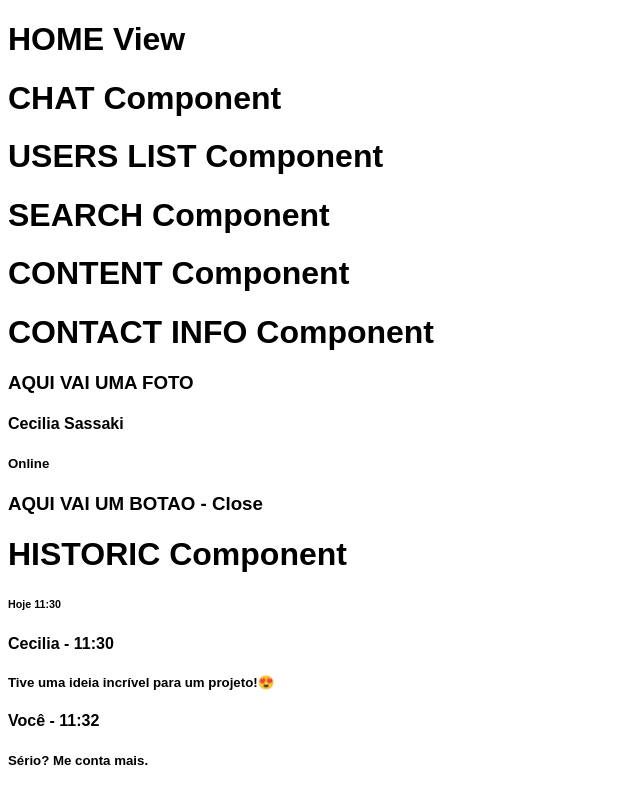
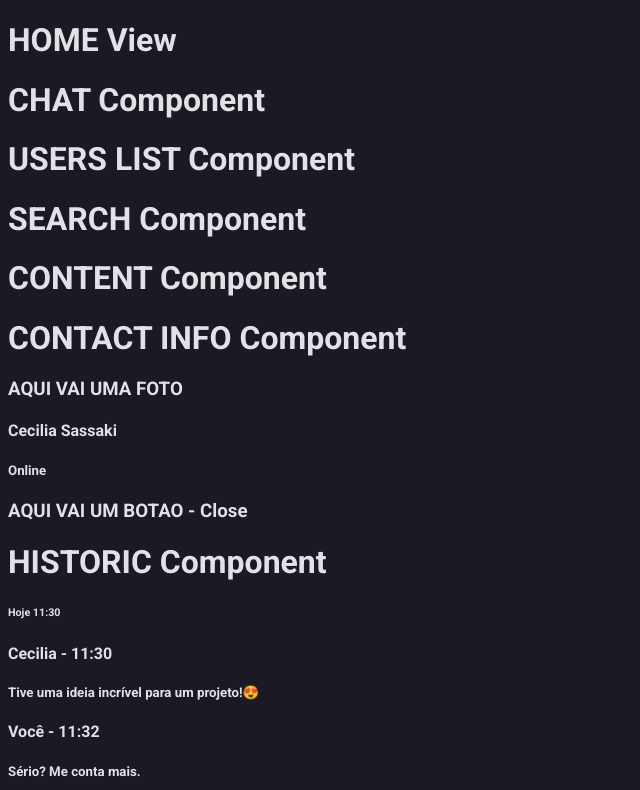
Before and after one commit to marcusviniciusmo/Chat-Bora_Codar_Dev04, a React (Vite) app in the folder frontend/: page / in a window 1280 px wide. Shown: the top 790 px of the page, without its empty margins (0-640 px from the left). Built offline with nearby package versions, Linux system fonts and the light colour scheme.

Commit message:
Background, color and font definition

```diff
--- a/frontend/src/index.css
+++ b/frontend/src/index.css
@@ -1,8 +1,15 @@
+@import url('https://fonts.googleapis.com/css2?family=Roboto:wght@400;700&display=swap');
+
 :root {
+  --background: #1A1924;
+  --color: #E1E1E6;
+
   font-size: 62.5% /* 1rem = 10px */;
 }
 
 body {
-  font-family: sans-serif;
+  background: var(--background);
+  color: var(--color);
+  font-family: 'Roboto', sans-serif;
   font-size: 1.6rem;
 }
```
